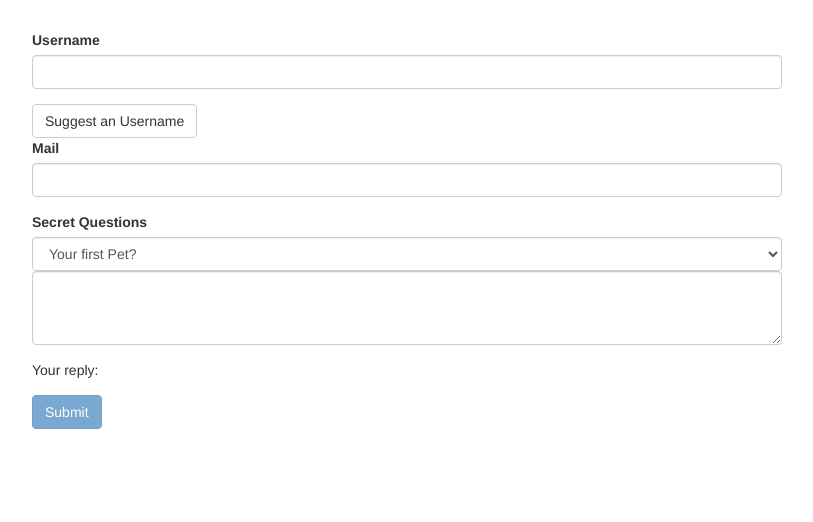
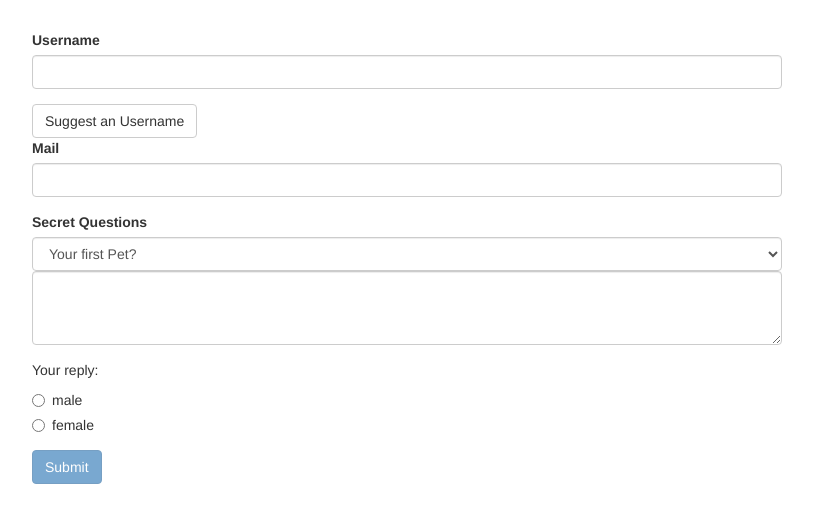
Before and after one commit to cwondany/ng-forms, an Angular app: page / in a window 1280 px wide. Shown: the top 522 px of the page, without its empty margins (233-1046 px from the left). Built offline with nearby package versions, Linux system fonts and the light colour scheme.

Commit message:
handling radio btns

```diff
--- a/src/app/app.component.html
+++ b/src/app/app.component.html
@@ -2,7 +2,7 @@
   <div class="row">
     <div class="col-xs-12 col-sm-10 col-md-8 col-sm-offset-1 col-md-offset-2">
       <form (ngSubmit)="onSubmit(f)" #f="ngForm">
-        <div id="user-data" ngModelGroup="userData" #userData ="ngModelGroup">
+        <div id="user-data" ngModelGroup="userData" #userData="ngModelGroup">
           <div class="form-group">
             <label for="username">Username</label>
             <input type="text"
@@ -37,12 +37,24 @@
             <option value="teacher">Your first teacher?</option>
           </select>
           <div class="form-group">
-            <textarea name="questionAnswer"
-                      rows="3"
-                      class="form-control"
-                      [(ngModel)]="answer"></textarea>
+            <textarea
+              name="questionAnswer"
+              rows="3"
+              class="form-control"
+              [(ngModel)]="answer"></textarea>
           </div>
           <p>Your reply: {{ answer}}</p>
+          <div class="radio" *ngFor="let gender of genders">
+            <label>
+              <input
+                type="radio"
+                name="gender"
+                ngModel
+                [value]="gender"
+                required>
+              {{ gender }}
+            </label>
+          </div>
         </div>
         <button
           class="btn btn-primary"
--- a/src/app/app.component.ts
+++ b/src/app/app.component.ts
@@ -10,6 +10,7 @@
   @ViewChild('f') signupForm: NgForm;
   defaultQuestion = 'pet';
   answer = '';
+  genders = ['male', 'female'];
 
   suggestUserName() {
     const suggestedName = 'Superuser';
```
